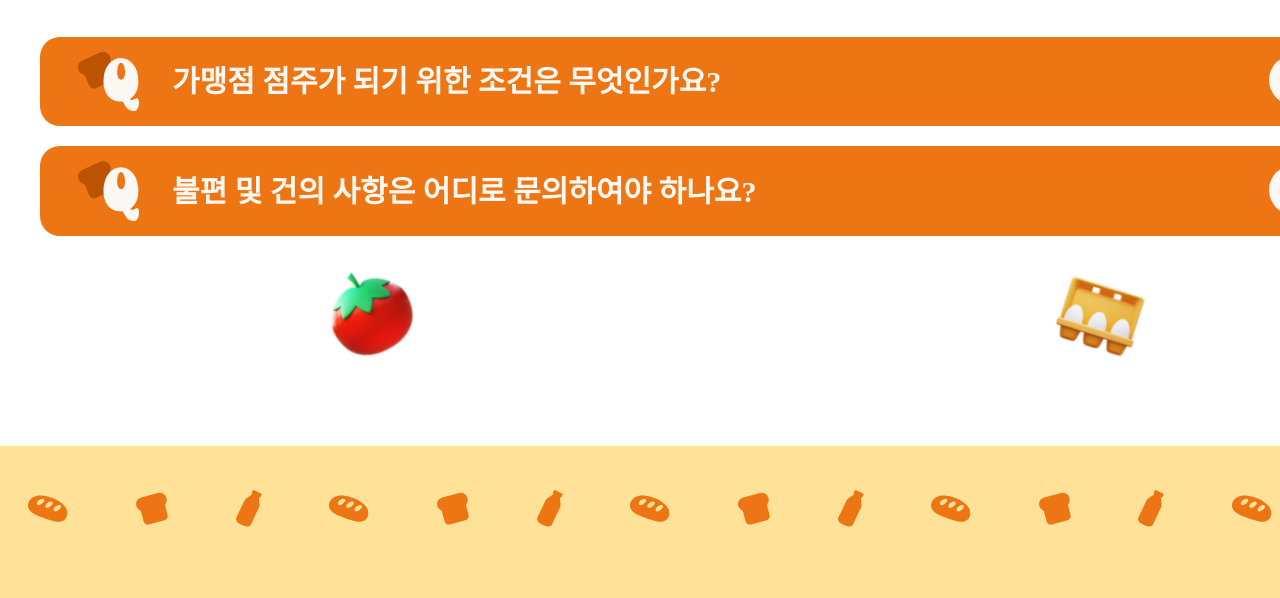
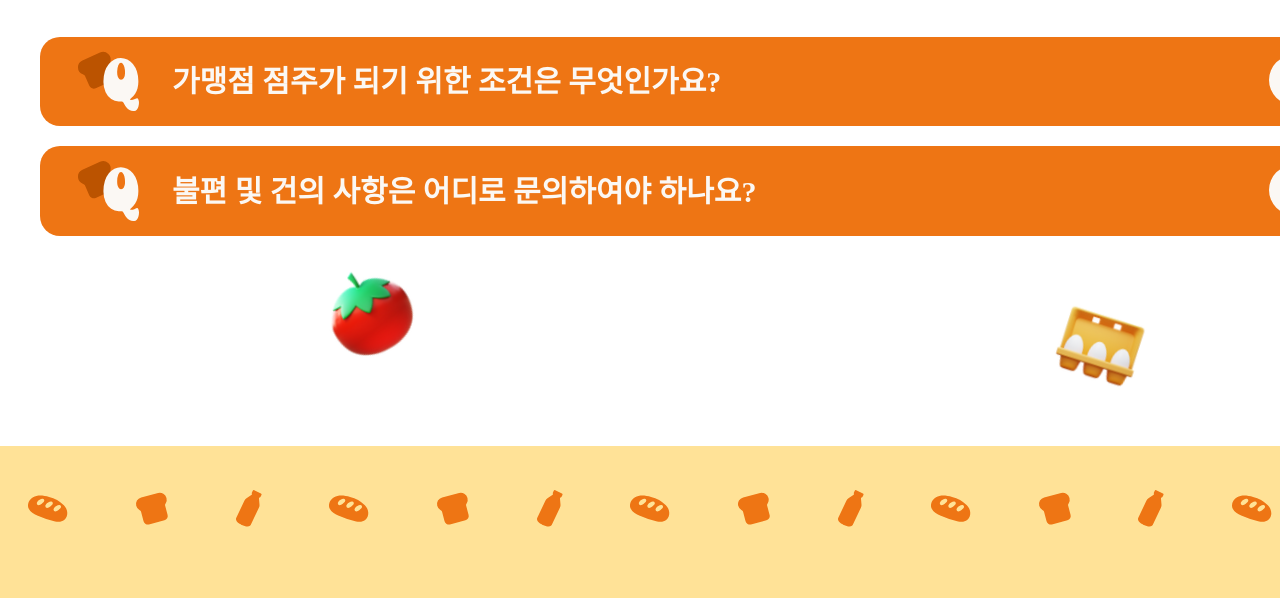
Before and after one commit to vdudeee/mumudang, a plain HTML site: page board.html in a window 1280 px wide. Shown: the part 2061-2659 px from the top of the page. Drawn offline with nearby package versions, Linux system fonts and the light colour scheme; a web font is replaced by a local one.

Commit message:
Update board_style.css

```diff
--- a/css/board_style.css
+++ b/css/board_style.css
@@ -730,7 +730,7 @@ body {
 }
 
 .qna_egg{
-    top: 360px;
+    top: 390px;
     right: 200px;
     animation: backleft 3s linear infinite;
 }
```
